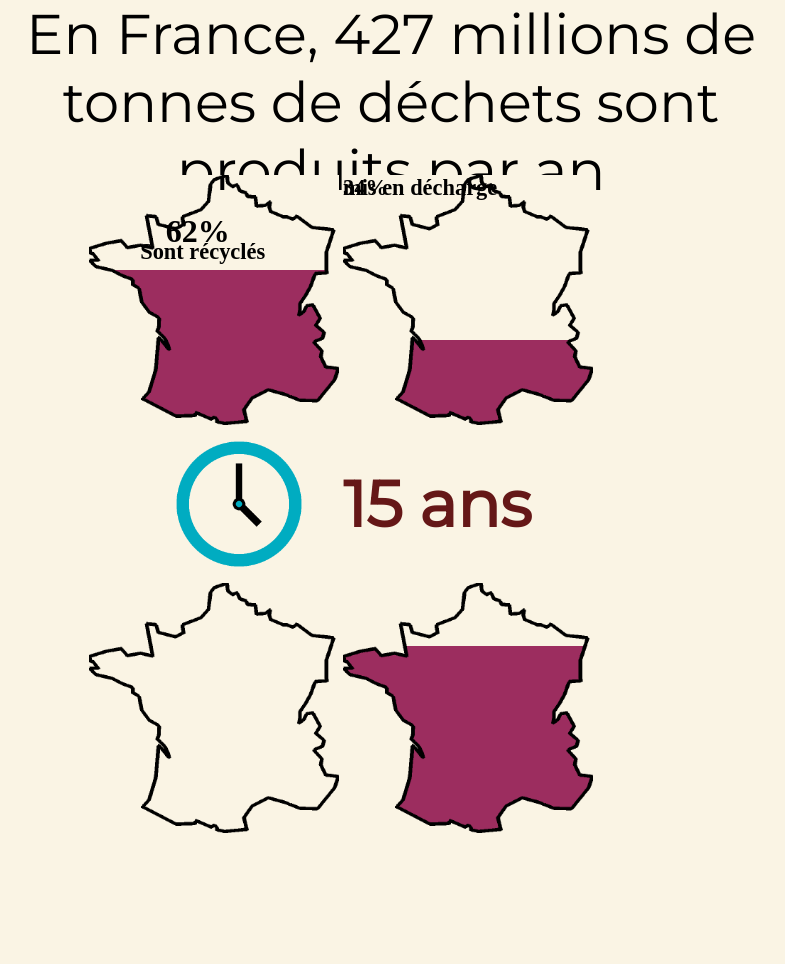
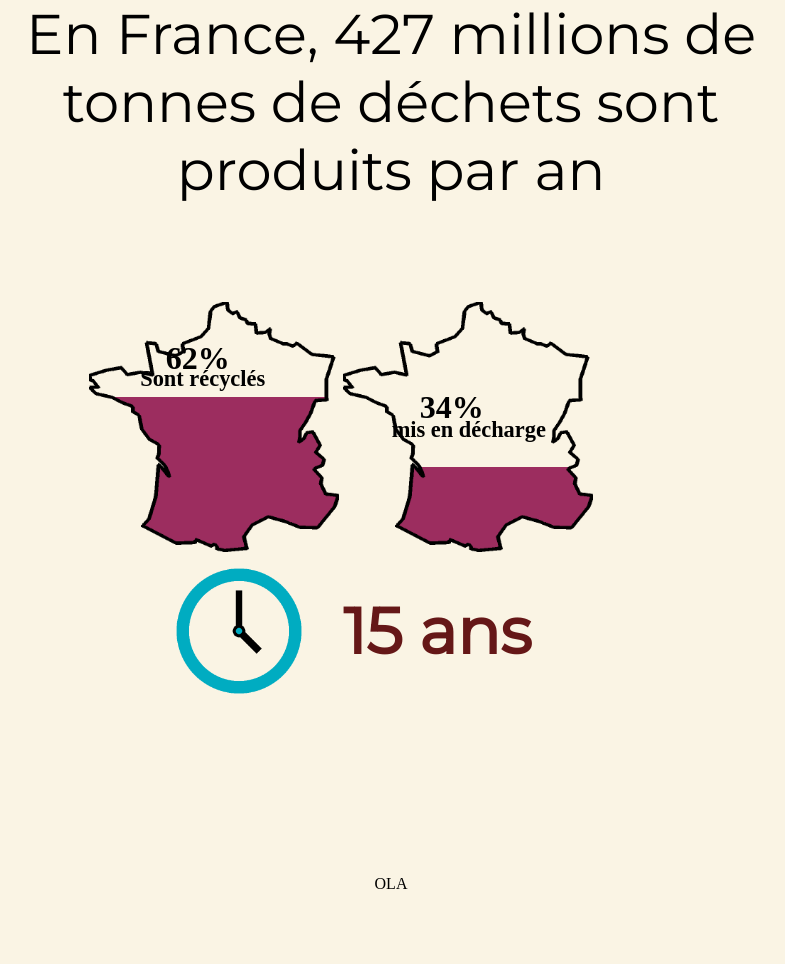
Before and after one commit to Shoormax/DataVision, a plain HTML site: page index.html in a window 1280 px wide. Shown: the whole page, without its empty margins (249-1034 px from the left). Before the commit the page ends 836 px from the top, so only its background shows below. Drawn offline with Linux system fonts and the light colour scheme.

Commit message:
Ajout de comms

```diff
--- a/CSS/css.css
+++ b/CSS/css.css
@@ -26,7 +26,7 @@ html{
     -moz-box-pack:center;
     -moz-box-align:center;
 
-    /* Safari and Chrome */
+    /* Safari / Chrome */
     display:-webkit-box;
     -webkit-box-pack:center;
     -webkit-box-align:center;
@@ -34,8 +34,16 @@ html{
 /*Fin propriétés de la page */
 
 /* Classes réutilisables */
+.show {
+    display: block;
+}
+
 .hide {
     display: none;
+}
+
+.tcenter{
+    text-align: center;
 }
 
 .fleft {
@@ -59,19 +67,19 @@ html{
 #fond62 {
     --remplissage: 62;
     animation: remplissage 2s ease forwards;
-    -webkit-animation: remplissage 2s ease forwards; /* Safari, Chrome and Opera > 12.1 */
+    -webkit-animation: remplissage 2s ease forwards;
 }
 
 #fond34 {
     --remplissage: 34;
     animation: remplissage 2s ease forwards;
-    -webkit-animation: remplissage 2s ease forwards; /* Safari, Chrome and Opera > 12.1 */
+    -webkit-animation: remplissage 2s ease forwards;
 }
 
 #fond004 {
     --remplissage: 75;
     animation: remplissage 2s ease forwards;
-    -webkit-animation: remplissage 2s ease forwards; /* Safari, Chrome and Opera > 12.1 */
+    -webkit-animation: remplissage 2s ease forwards;
 }
 
 .france{
@@ -88,7 +96,13 @@ html{
     height: var(--horloge-size);
     width: var(--horloge-size);
     animation: horloge 4s ease forwards;
-    -webkit-animation: horloge 4s ease forwards; /* Safari, Chrome and Opera > 12.1 */
+    -webkit-animation: horloge 4s ease forwards;
+}
+/* Infos a coté de l'horloge */
+#infoRetard {
+    animation: horloge 4s ease forwards;
+    -webkit-animation: horloge 4s ease forwards;
+    width: 350px;
 }
 /* Fin CSS de l'horloge */
 
@@ -100,14 +114,9 @@ html{
     font-weight: bold;
     /*text-shadow: 2px 2px rgba(101, 23, 23, 0.7);*/
 }
-
-#infoRetard {
-    animation: horloge 4s ease forwards;
-    -webkit-animation: horloge 4s ease forwards; /* Safari, Chrome and Opera > 12.1 */
-    width: 350px;
-}
 /* Fin texte de la page */
 
+/* Phrase d'intro */
 #intro {
     width: 65%;
     font-family: "Montserrat";
@@ -116,7 +125,9 @@ html{
     display: block;
     margin: 0 auto;
 }
+/* Fin phrase d'intro */
 
+/* Infos liées aux cartes */
 #infosCarteChiffre62{
     margin-top: 3%;
     font-size: 2em;
@@ -124,15 +135,32 @@ html{
     animation-delay: 5s;
     animation: horloge 5s ease forwards;
     -webkit-animation-delay: 5s; /* Safari 4.0 - 8.0 */
-    -webkit-animation: horloge 5s ease forwards; /* Safari, Chrome and Opera > 12.1 */
+    -webkit-animation: horloge 5s ease forwards;
 }
 
 #infosCarteText62{
     margin-top: 5%;
     margin-left: 4%;
-    -webkit-animation: horloge 5s ease forwards; /* Safari, Chrome and Opera > 12.1 */
+    -webkit-animation: horloge 5s ease forwards;
     animation: horloge 5s ease forwards;
 
+}
+
+#infosCarteChiffre34{
+    margin-top: 6.8%;
+    font-size: 2em;
+    margin-left: 6%;
+    animation-delay: 5s;
+    animation: horloge 5s ease forwards;
+    -webkit-animation-delay: 5s; /* Safari 4.0 - 8.0 */
+    -webkit-animation: horloge 5s ease forwards;
+}
+
+#infosCarteText34{
+    margin-top: 9%;
+    margin-left: 3.8%;
+    -webkit-animation: horloge 5s ease forwards;
+    animation: horloge 5s ease forwards;
 }
 
 .infosCarte {
@@ -141,3 +169,20 @@ html{
     font-weight: bold;
     z-index: 5;
 }
+/* Fin infos cartes */
+
+/* FOOTER*/
+#footer {
+    width: 100%;
+    height: 20%;
+    /* Firefox */
+    display:-moz-box;
+    -moz-box-pack:center;
+    -moz-box-align:center;
+
+    /* Safari and Chrome */
+    display:-webkit-box;
+    -webkit-box-pack:center;
+    -webkit-box-align:center;
+}
+/* FIN FOOTER*/
--- a/index.html
+++ b/index.html
@@ -32,17 +32,8 @@
                         <span class="texte">15 ans</span>
                     </td>
                 </tr>
-                <tr>
-                    <td>
-                        <div class="fond"></div>
-                        <img class="france" src="img/boldFrance.min.png">
-                    </td>
-                    <td>
-                        <div id="fond004" class="fond" ></div>
-                        <img class="france" src="img/boldFrance.min.png">
-                    </td>
-                </tr>
             </table>
         </div>
+        <div id="footer">OLA</div>
     </body>
 </HTML>
```
Also changed, not shown: CSS/animation.css (+4 -4 lines).
